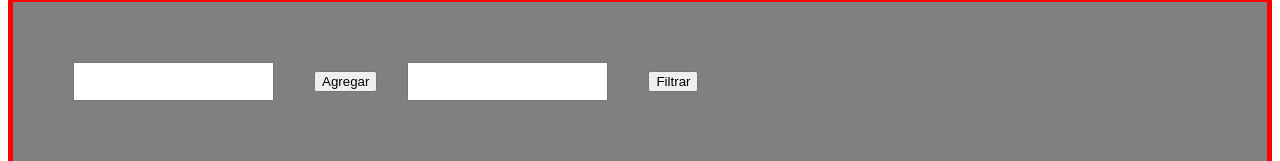
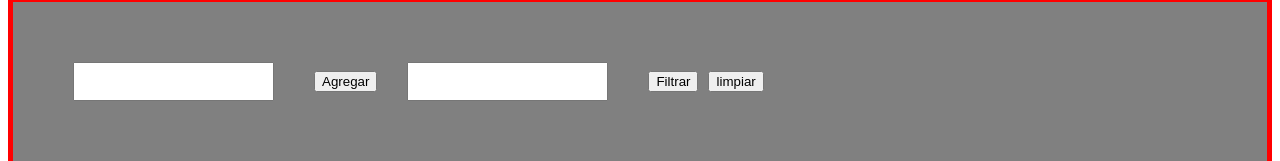
Before and after one commit to Ivanrodriguezr/practicaDev, a React (Create React App) app: page / in a window 1280 px wide. Shown: the part 126-287 px from the top of the page. Built offline with nearby package versions, Linux system fonts and the light colour scheme.

Commit message:
Agrego Limpiar

```diff
--- a/src/componentes/Contenedor.js
+++ b/src/componentes/Contenedor.js
@@ -23,6 +23,7 @@ const Contenedor = () => {
     const [input, setInput] = useState('');
     const [inputFilter,setInputFilter] = useState('');
     const [listaDeTareas, setListaDeTareas] = useState([]);
+    const [list, setList] = useState([]);
 
     const inputChange = (ev) => {
         setInput(ev.target.value);
@@ -40,6 +41,8 @@ const Contenedor = () => {
         const filteredArray = listaDeTareas.filter(task => task.id !== tareaId)
         //console.log(filteredArray)
         setListaDeTareas(filteredArray);
+
+
     }
 
 
@@ -58,6 +61,7 @@ const Contenedor = () => {
     }
 
     const onButtonClickFilter = () => {
+        setList(listaDeTareas);
         const filteredList = listaDeTareas.filter(function(task){
             if (task.nombre == inputFilter){
                 return task;
@@ -65,6 +69,11 @@ const Contenedor = () => {
 
         })
         setListaDeTareas(filteredList);
+    }
+
+    const onButtonClickCleaner = () => {
+        setListaDeTareas(list);
+        console.log(list);
     }
 
     return (
@@ -77,13 +86,14 @@ const Contenedor = () => {
             <AddButton onClick={onButtonClickFilter}>
                 Filtrar
             </AddButton>
+            <AddButton onClick={onButtonClickCleaner}>
+                limpiar
+            </AddButton>
            {
             listaDeTareas.map( tarea => (
                 <Tarea deleteT={deleteTask} update={updateTask} tarea ={tarea}/>
             ))
-
            }
-
       </Widget>
 
     )
```
